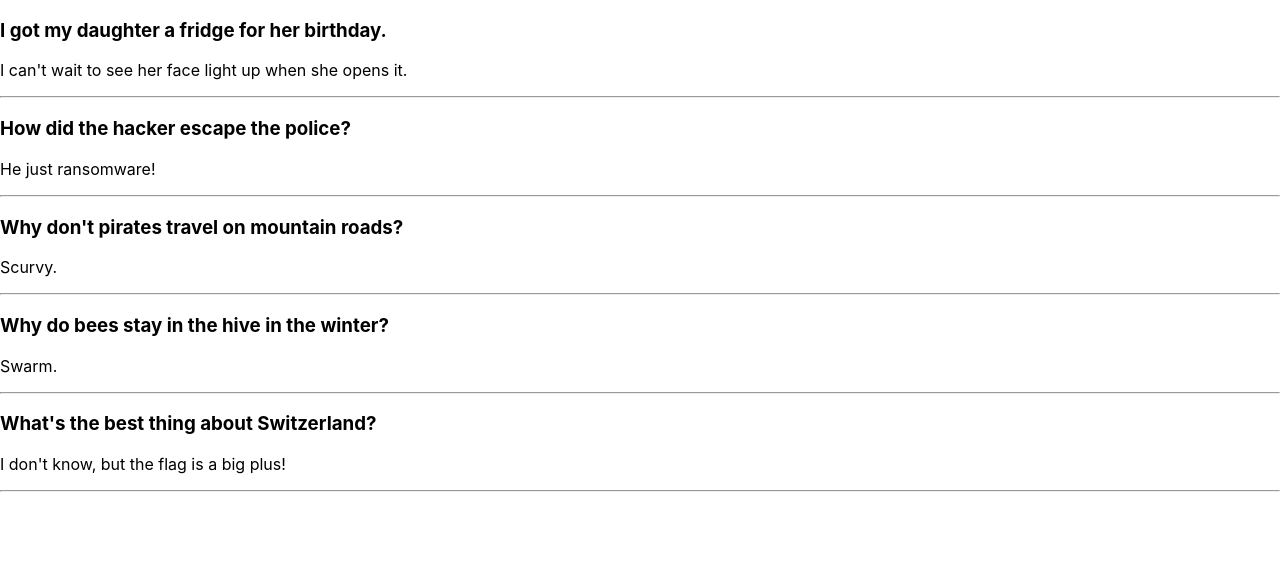
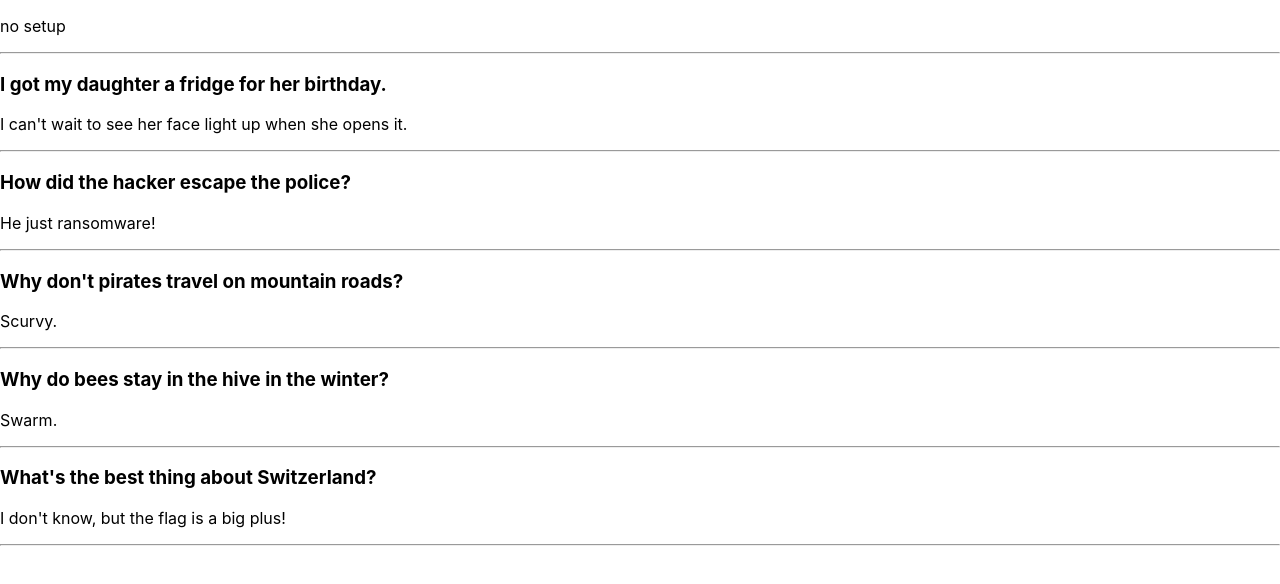
Before and after one commit to preston176/REACT, a React (Create React App) app: page / in a window 1280 px wide. Shown: the top 584 px of the page. Built offline with nearby package versions, Linux system fonts and the light colour scheme.

Commit message:
conditional rendering

```diff
--- a/src/App.js
+++ b/src/App.js
@@ -3,6 +3,7 @@ import Joke from './components/joke'
 function App() {
   return (
     <div>
+      <Joke punchline="no setup" />
       <Joke setup="I got my daughter a fridge for her birthday."
       punchline="I can't wait to see her face light up when she opens it." />
       <Joke setup="How did the hacker escape the police?"
--- a/src/components/joke.js
+++ b/src/components/joke.js
@@ -3,7 +3,7 @@ import React from 'react'
 function Joke(props) {
   return (
     <div>
-        <h3>{props.setup}</h3>
+        <h3 style={{display: props.setup ? "block" : "none"}}  >{props.setup}</h3>
         <p>{props.punchline}</p>
         <hr />
      </div>
```
